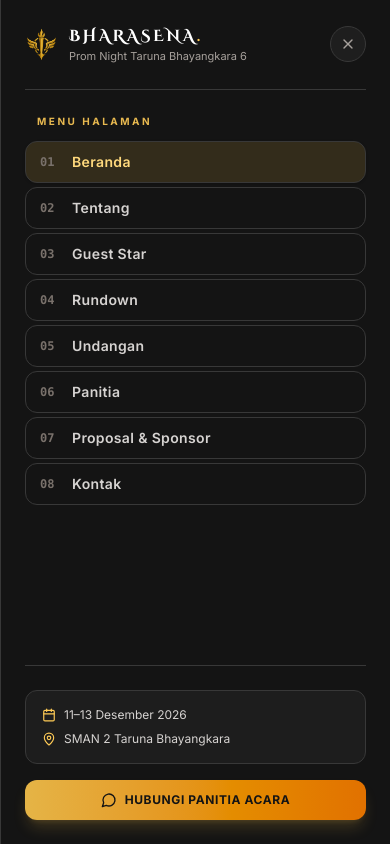
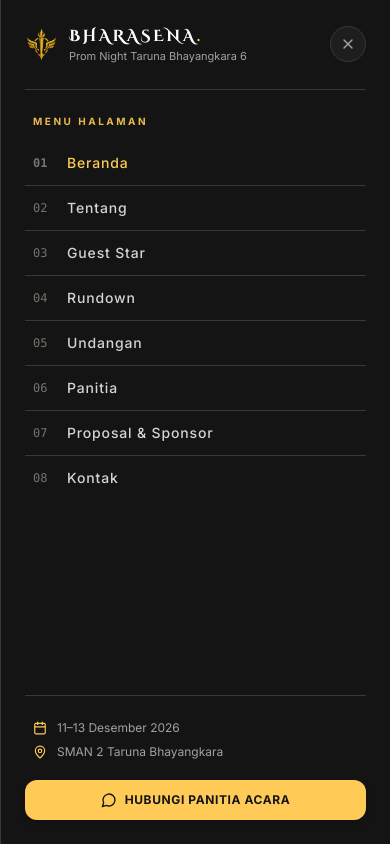
Before and after one commit to codeplyapp/Bharasena, a Next.js app: page / in a window 390 px wide. Both pictures are taken after a click on the button 346 px from the left and 36 px from the top of the page. Shown: the top 844 px of the page. Built offline with nearby package versions, Linux system fonts and the light colour scheme; a web font is replaced by a local one.

Commit message:
style(navbar): remove card-in-card containers from drawer, use clean linear list typography

```diff
--- a/src/components/Navbar.tsx
+++ b/src/components/Navbar.tsx
@@ -198,11 +198,11 @@ export function Navbar({ mode }: NavbarProps) {
 
               {/* Navigation Links */}
               <div className="space-y-1">
-                <p className="text-[10px] font-bold uppercase tracking-[0.25em] text-gold-400/90 mb-3 px-3">
+                <p className="text-[10px] font-bold uppercase tracking-[0.25em] text-gold-400/90 mb-3 px-2">
                   Menu Halaman
                 </p>
 
-                <nav className="flex flex-col space-y-1">
+                <nav className="flex flex-col divide-y divide-stone-800/40">
                   {navItems.map((item, idx) => {
                     const isActive = activeSection === item.id;
                     return (
@@ -210,22 +210,22 @@ export function Navbar({ mode }: NavbarProps) {
                         key={item.id}
                         href={item.href}
                         onClick={handleNavClick}
-                        className={`group flex items-center justify-between px-3.5 py-2.5 rounded-xl text-sm sm:text-base font-semibold transition-all ${
+                        className={`group flex items-center justify-between py-3 px-2 transition-colors ${
                           isActive
-                            ? "bg-gold-500/15 text-gold-300 border border-gold-500/30 shadow-sm"
-                            : "text-stone-300 hover:text-white hover:bg-charcoal-900/80 border border-transparent"
+                            ? "text-gold-400 font-bold"
+                            : "text-stone-300 hover:text-white"
                         }`}
                       >
-                        <div className="flex items-center gap-3">
+                        <div className="flex items-center gap-3.5">
                           <span className="text-xs font-mono text-stone-500 group-hover:text-gold-400/80 w-5">
                             0{idx + 1}
                           </span>
-                          <span className="tracking-wide">{item.label}</span>
+                          <span className="text-sm sm:text-base tracking-[0.06em] font-medium group-hover:translate-x-1 transition-transform">
+                            {item.label}
+                          </span>
                         </div>
 
-                        <div className="flex items-center gap-1.5">
-                          <ArrowRight className="w-4 h-4 opacity-0 -translate-x-2 group-hover:opacity-100 group-hover:translate-x-0 transition-all text-gold-400" />
-                        </div>
+                        <ArrowRight className="w-4 h-4 opacity-0 -translate-x-2 group-hover:opacity-100 group-hover:translate-x-0 transition-all text-gold-400" />
                       </a>
                     );
                   })}
@@ -233,14 +233,14 @@ export function Navbar({ mode }: NavbarProps) {
               </div>
             </div>
 
-            {/* Bottom Card & CTA */}
-            <div className="pt-6 mt-6 border-t border-stone-800/80 space-y-4">
-              <div className="p-4 rounded-xl bg-charcoal-900/90 border border-stone-800/80 text-xs text-stone-300 space-y-2">
-                <div className="flex items-center gap-2 text-stone-300">
+            {/* Bottom Info & CTA */}
+            <div className="pt-6 mt-6 border-t border-stone-800/80 space-y-5">
+              <div className="space-y-2 text-xs text-stone-400 px-2">
+                <div className="flex items-center gap-2.5">
                   <Calendar className="w-3.5 h-3.5 text-gold-400 flex-shrink-0" />
                   <span>11–13 Desember 2026</span>
                 </div>
-                <div className="flex items-center gap-2 text-stone-300">
+                <div className="flex items-center gap-2.5">
                   <MapPin className="w-3.5 h-3.5 text-gold-400 flex-shrink-0" />
                   <span>SMAN 2 Taruna Bhayangkara</span>
                 </div>
@@ -249,7 +249,7 @@ export function Navbar({ mode }: NavbarProps) {
               <a
                 href="#kontak"
                 onClick={handleNavClick}
-                className="w-full py-3 px-4 rounded-xl bg-gradient-to-r from-gold-500 to-amber-600 hover:from-gold-400 hover:to-amber-500 text-charcoal-950 font-bold text-xs uppercase tracking-wider flex items-center justify-center gap-2 shadow-lg shadow-gold-500/20 transition-all"
+                className="w-full py-3 px-4 rounded-xl bg-gold-400 hover:bg-gold-300 text-charcoal-950 font-bold text-xs uppercase tracking-wider flex items-center justify-center gap-2 transition-colors shadow-md"
               >
                 <MessageCircle className="w-4 h-4" />
                 <span>Hubungi Panitia Acara</span>
```
